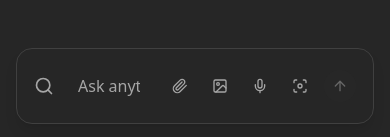
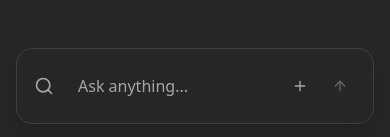
Before and after one commit to OpenMaths/openmaths-ai-buddy, a React (Vite) app: page / in a window 390 px wide. Shown: the part 704-841 px from the top of the page. Built offline with nearby package versions, Linux system fonts and the light colour scheme.

Commit message:
Fix input tab responsiveness

```diff
--- a/src/components/SearchBox.tsx
+++ b/src/components/SearchBox.tsx
@@ -1,7 +1,8 @@
 import { useState } from "react";
 import { Button } from "@/components/ui/button";
 import { Input } from "@/components/ui/input";
-import { Search, Focus, Image, Paperclip, Mic, ArrowUp } from "lucide-react";
+import { Search, Focus, Image, Paperclip, Mic, ArrowUp, Plus } from "lucide-react";
+import { Popover, PopoverContent, PopoverTrigger } from "@/components/ui/popover";
 import { cn } from "@/lib/utils";
 interface SearchBoxProps {
   onSearch: (query: string) => void;
@@ -27,6 +28,8 @@ const SearchBox = ({
             <Input value={query} onChange={e => setQuery(e.target.value)} onFocus={() => setIsFocused(true)} onBlur={() => setIsFocused(false)} placeholder="Ask anything..." className="flex-1 border-0 bg-transparent text-base placeholder:text-muted-foreground focus-visible:ring-0 focus-visible:ring-offset-0" />
 
             <div className="flex items-center gap-2 ml-3">
+              {/* Desktop: show all action icons */}
+              <div className="hidden sm:flex items-center gap-2">
                 <Button type="button" variant="ghost" size="icon" className="h-8 w-8 text-muted-foreground hover:text-foreground">
                   <Paperclip className="h-4 w-4" />
                 </Button>
@@ -39,7 +42,36 @@ const SearchBox = ({
                 <Button type="button" variant="ghost" size="icon" className="h-8 w-8 text-muted-foreground hover:text-foreground">
                   <Focus className="h-4 w-4" />
                 </Button>
+              </div>
 
+              {/* Mobile: single plus opens attachment options */}
+              <div className="block sm:hidden">
+                <Popover>
+                  <PopoverTrigger asChild>
+                    <Button type="button" variant="ghost" size="icon" className="h-8 w-8 text-muted-foreground hover:text-foreground">
+                      <Plus className="h-4 w-4" />
+                    </Button>
+                  </PopoverTrigger>
+                  <PopoverContent className="z-50 bg-card border shadow-md p-2" align="end" sideOffset={6}>
+                    <div className="flex items-center gap-1">
+                      <Button type="button" variant="ghost" size="icon" className="h-8 w-8 text-muted-foreground hover:text-foreground">
+                        <Paperclip className="h-4 w-4" />
+                      </Button>
+                      <Button type="button" variant="ghost" size="icon" className="h-8 w-8 text-muted-foreground hover:text-foreground">
+                        <Image className="h-4 w-4" />
+                      </Button>
+                      <Button type="button" variant="ghost" size="icon" className="h-8 w-8 text-muted-foreground hover:text-foreground">
+                        <Mic className="h-4 w-4" />
+                      </Button>
+                      <Button type="button" variant="ghost" size="icon" className="h-8 w-8 text-muted-foreground hover:text-foreground">
+                        <Focus className="h-4 w-4" />
+                      </Button>
+                    </div>
+                  </PopoverContent>
+                </Popover>
+              </div>
+
+              {/* Submit */}
               <Button type="submit" disabled={!query.trim()} className="h-8 w-8 rounded-full bg-primary hover:bg-primary/90 disabled:bg-muted disabled:text-muted-foreground" size="icon">
                 <ArrowUp className="h-4 w-4" />
               </Button>
```
Lines whose indentation alone changed are shown as unchanged.
